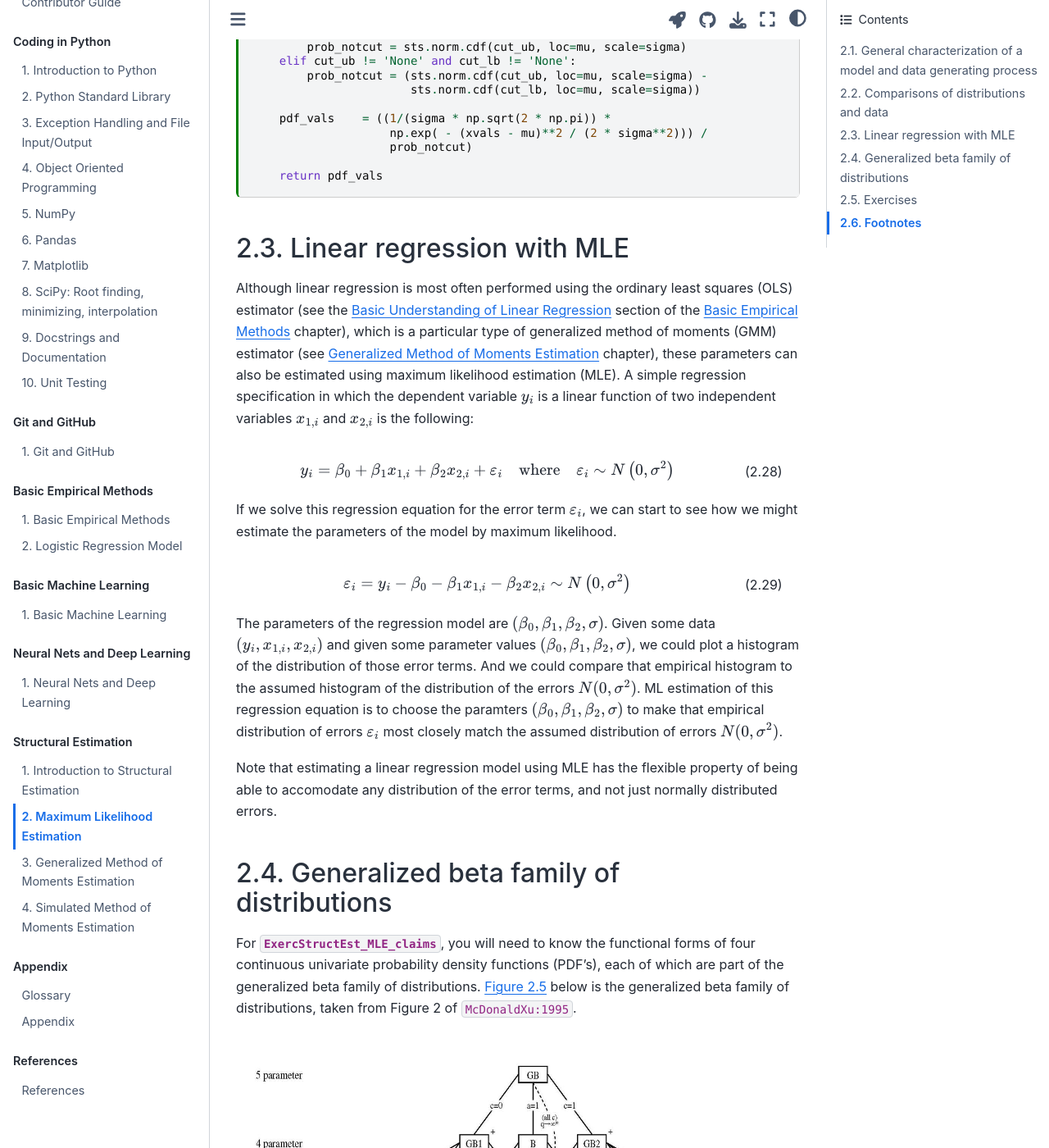
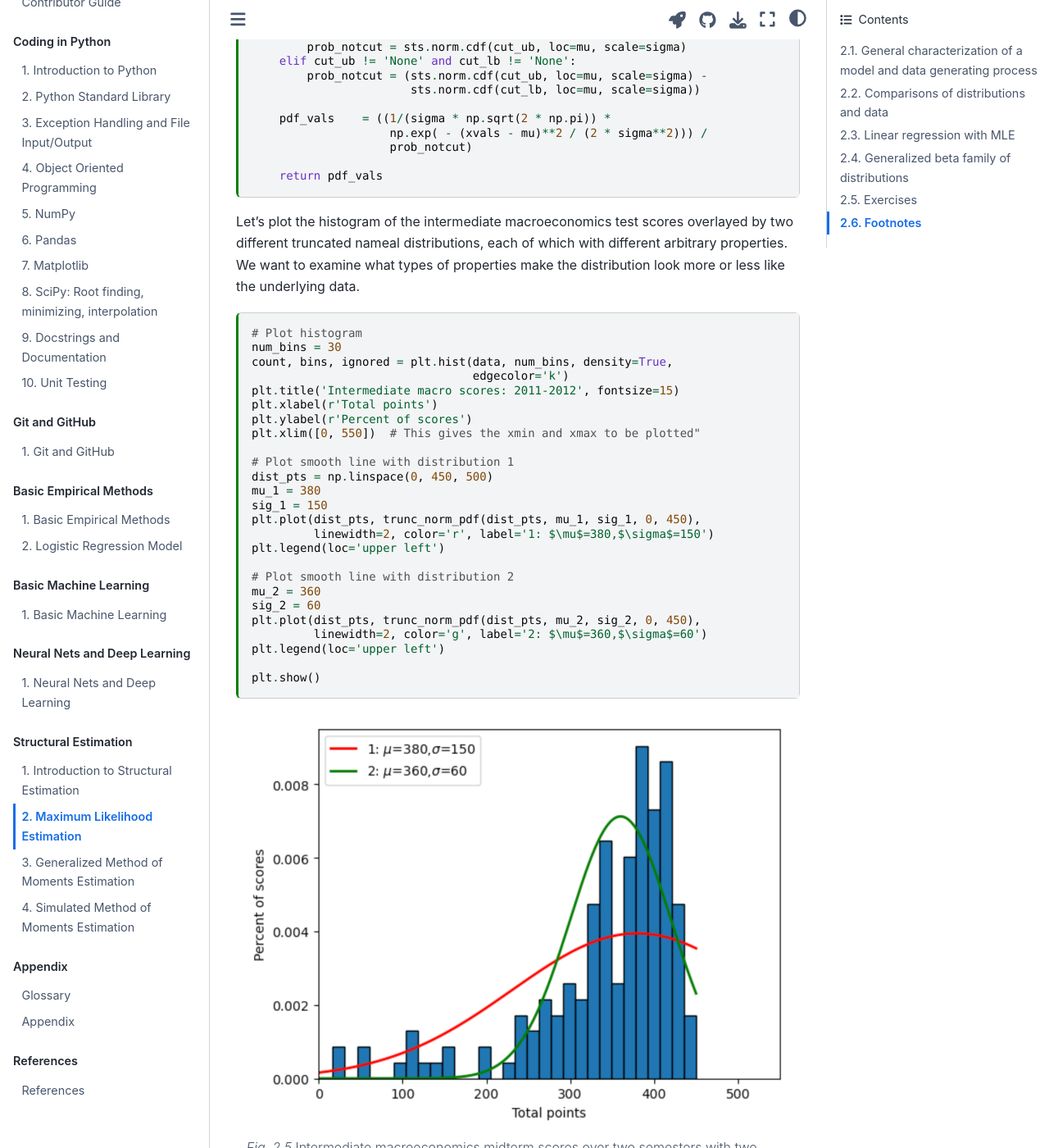
Before and after one commit to OpenSourceEcon/CompMethods, a Jupyter Book: the page built from docs/book/struct_est/MLE.md, in a window 1280 px wide and 1400 px high, scrolled down 4761 px. Shown: the whole window at 82% size. Built offline with Jupyter Book 1.0.4 settings and Sphinx 7.4.7 and the Sphinx Book theme 1.1.4, drawn with Linux system fonts in a browser that asks for light colours; comment, search, counter and statistics services are not loaded; cross-references to code outside the pages are shown as plain code; some of the changed text lies outside the part shown.

Commit message:
Updated MLE.md

````diff
--- a/docs/book/struct_est/MLE.md
+++ b/docs/book/struct_est/MLE.md
@@ -204,6 +204,50 @@ def trunc_norm_pdf(xvals, mu, sigma, cut_lb=None, cut_ub=None):
     return pdf_vals
 ```
 
+Let's plot the histogram of the intermediate macroeconomics test scores overlayed by two different truncated nameal distributions, each of which with different arbitrary properties. We want to examine what types of properties make the distribution look more or less like the underlying data.
+
+```{code-cell} ipython3
+:tags: ["remove-output"]
+
+# Plot histogram
+num_bins = 30
+count, bins, ignored = plt.hist(data, num_bins, density=True,
+                                edgecolor='k')
+plt.title('Intermediate macro scores: 2011-2012', fontsize=15)
+plt.xlabel(r'Total points')
+plt.ylabel(r'Percent of scores')
+plt.xlim([0, 550])  # This gives the xmin and xmax to be plotted"
+
+# Plot smooth line with distribution 1
+dist_pts = np.linspace(0, 450, 500)
+mu_1 = 380
+sig_1 = 150
+plt.plot(dist_pts, trunc_norm_pdf(dist_pts, mu_1, sig_1, 0, 450),
+         linewidth=2, color='r', label='1: $\mu$=380,$\sigma$=150')
+plt.legend(loc='upper left')
+
+# Plot smooth line with distribution 2
+mu_2 = 360
+sig_2 = 60
+plt.plot(dist_pts, trunc_norm_pdf(dist_pts, mu_2, sig_2, 0, 450),
+         linewidth=2, color='g', label='2: $\mu$=360,$\sigma$=60')
+plt.legend(loc='upper left')
+
+plt.show()
+```
+
+```{figure} ../../../images/mle/Econ381scores_2truncs.png
+---
+height: 500px
+name: FigMLE_EconScores2truncs
+---
+Intermediate macroeconomics midterm scores over two semesters with two arbitrary truncated normal distributions
+```
+
+Which distribution will have the biggest log likelihood function? Why?
+
+Let's compute the log likelihood function for this data for both of these distributions.
+
 
 (SecMLE_LinReg)=
 ## Linear regression with MLE
````
Also changed, not shown: images/mle/Econ381scores_2truncs.png (added).
